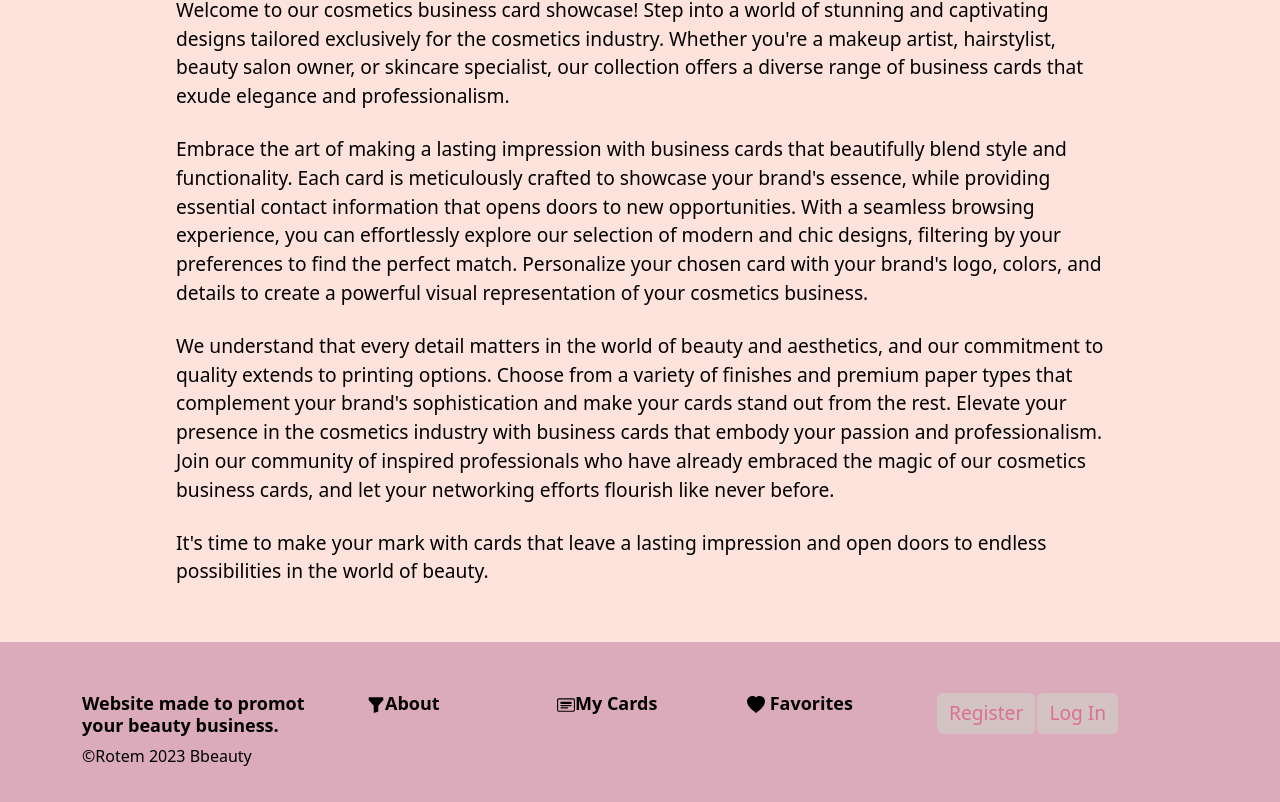
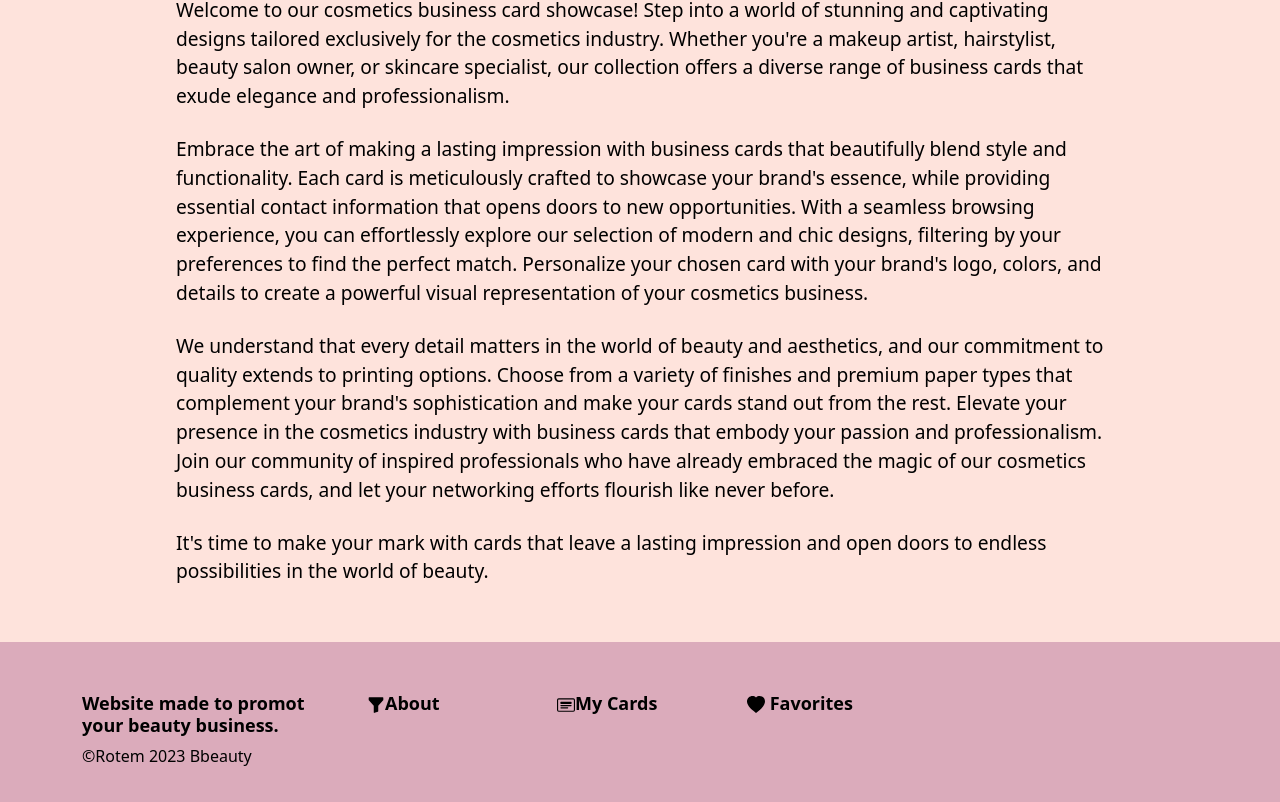
Before and after one commit to rotemfuks/Bbeauty, a React (Create React App) app: page /about in a window 1280 px wide. Shown: the part 212-1014 px from the top of the page. Built offline with nearby package versions, Linux system fonts and the light colour scheme; data requests are answered from the project's data file.

Commit message:
db json changed & footer log out button to user

```diff
--- a/db.json
+++ b/db.json
@@ -4,7 +4,7 @@
       "name": "rotem fuks",
       "email": "bar74064@gmail.com",
       "phone": "0547424641",
-      "password": "123456789",
+      "password": "1234567Rr.",
       "isAdmin": true,
       "isBusiness": false,
       "id": 1
@@ -13,7 +13,7 @@
       "name": "israel israeli",
       "email": "israel@gmail.com",
       "phone": "0522222222",
-      "password": "987654321",
+      "password": "7654321Rr.",
       "isAdmin": false,
       "isBusiness": true,
       "id": 2
--- a/src/components/Footer.tsx
+++ b/src/components/Footer.tsx
@@ -1,15 +1,24 @@
-import { FunctionComponent } from "react";
+import { FunctionComponent, useContext } from "react";
 import styles from "./Footer.module.scss";
+import { LoginContext } from "../context/LoginContext";
 import {
   BsFillFunnelFill,
   BsFillHeartFill,
   BsCardHeading,
 } from "react-icons/bs";
 import { Button, Col, Container, Row } from "react-bootstrap";
-import { Link } from "react-router-dom";
+import { Link, useNavigate } from "react-router-dom";
 interface FooterProps {}
 
 const Footer: FunctionComponent<FooterProps> = () => {
+  const { user, logout } = useContext(LoginContext);
+
+  const navigate = useNavigate();
+
+  const onLogoutClick = () => {
+    logout();
+    navigate("/login");
+  };
   return (
     <footer className={styles.footer}>
       <Container>
@@ -53,10 +62,13 @@ const Footer: FunctionComponent<FooterProps> = () => {
               {/* Add your favorites content here */}
             </div>
           </Col>
-          <Col lg={3} md={6} sm={6}>
-            <Button className={styles.logoutInButton}>Register</Button>
-            <Button className={styles.logoutInButton}>Log In</Button>
-          </Col>
+          {user && (
+            <Col lg={3} md={6} sm={6}>
+              <Button className={styles.logoutInButton} onClick={onLogoutClick}>
+                Log Out
+              </Button>
+            </Col>
+          )}
         </Row>
       </Container>
     </footer>
```
